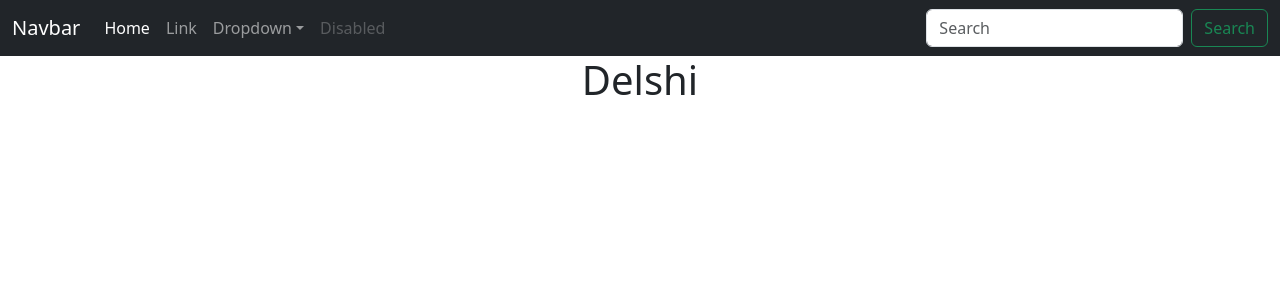
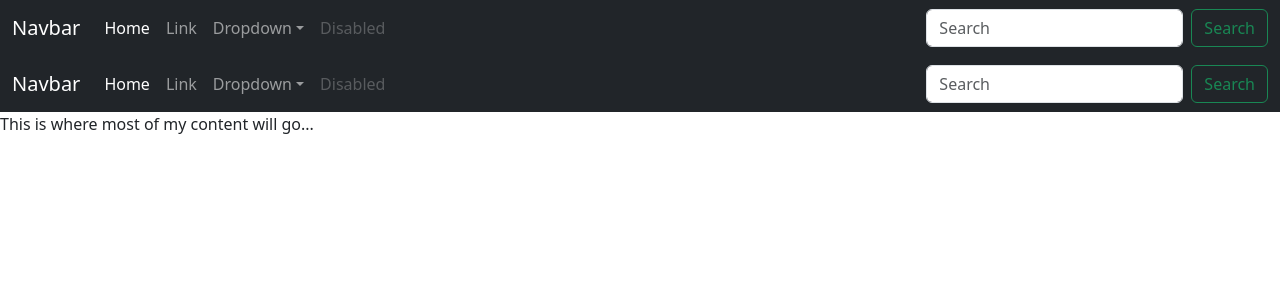
Before and after one commit to ShiroYaksha90/Delshi, a React (Create React App) app: page / in a window 1280 px wide. Shown: the top 300 px of the page. Built offline with nearby package versions, Linux system fonts and the light colour scheme.

Commit message:
Import components

```diff
--- a/src/App.js
+++ b/src/App.js
@@ -1,10 +1,13 @@
 import './App.css';
+import Navbar from './components/Navbar';
+import MainContent from './components/MainContent';
 
 function App() {
   return (
-    <div className="App">
-      <h1>Delshi</h1>
-    </div>
+    <>
+      <Navbar />
+      <MainContent />
+    </>
   );
 }
 
```
